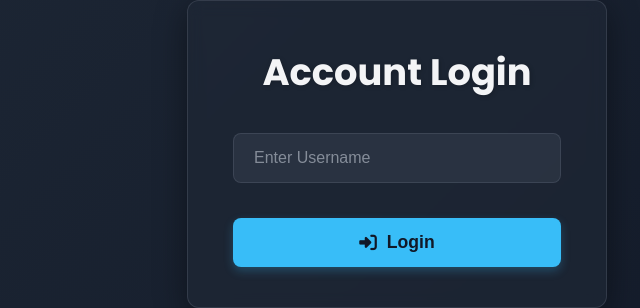
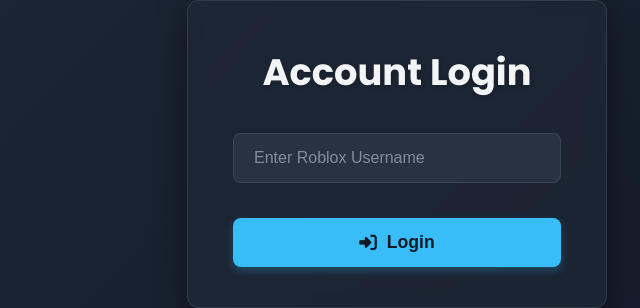
Before and after one commit to rbxworks/rbxworks.github.io, a plain HTML site: page login.html in a window 1280 px wide. Shown: the part 286-594 px from the top of the page, 243-883 px from the left. Drawn offline with Linux system fonts and the light colour scheme.

Commit message:
Update login.html

```diff
--- a/login.html
+++ b/login.html
@@ -205,7 +205,7 @@
 
 <div class="container">
     <h1>Account Login</h1> <div class="input-group">
-        <input type="text" id="username" class="input-box" placeholder="Enter Username">
+        <input type="text" id="username" class="input-box" placeholder="Enter Roblox Username">
     </div>
     <button class="btn" onclick="login()">
         <i class="fa-solid fa-right-to-bracket"></i> Login
```
